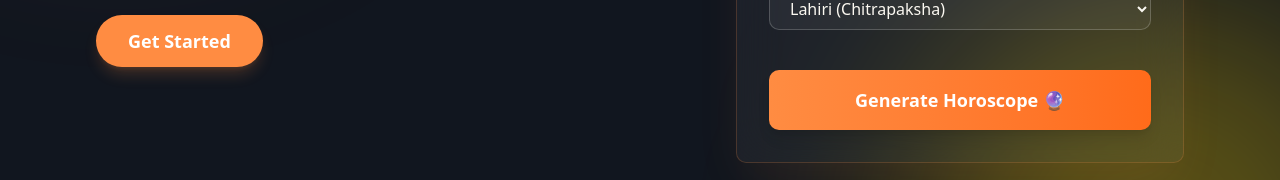
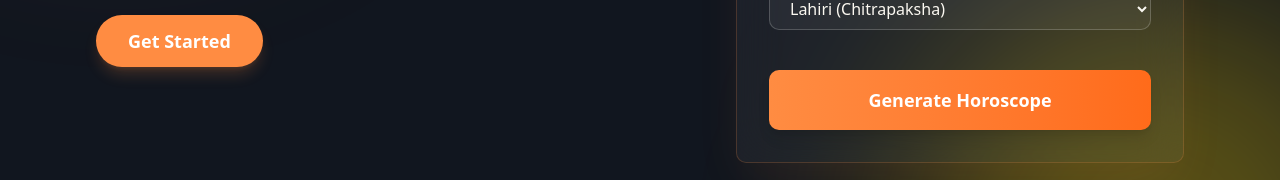
Before and after one commit to adityasharmaaaaa/PanditAI, a Next.js app in the folder frontend/: page / in a window 1280 px wide. Shown: the part 469-649 px from the top of the page. Built offline with nearby package versions, Linux system fonts and the light colour scheme.

Commit message:
add readme

```diff
--- a/frontend/src/app/page.tsx
+++ b/frontend/src/app/page.tsx
@@ -91,7 +91,7 @@ export default function Home() {
               </div>
 
               <button className="w-full bg-gradient-to-r from-[#ff8c42] to-[#ff6b1a] hover:from-[#ff6b1a] hover:to-[#ff8c42] text-white font-bold py-4 text-lg rounded-lg mt-6 transition-all duration-500 shadow-lg">
-                Generate Horoscope 🔮
+                Generate Horoscope
               </button>
             </div>
           </div>
```
Also changed, not shown: 2 other files (tests, documents, lock files or other folders).
